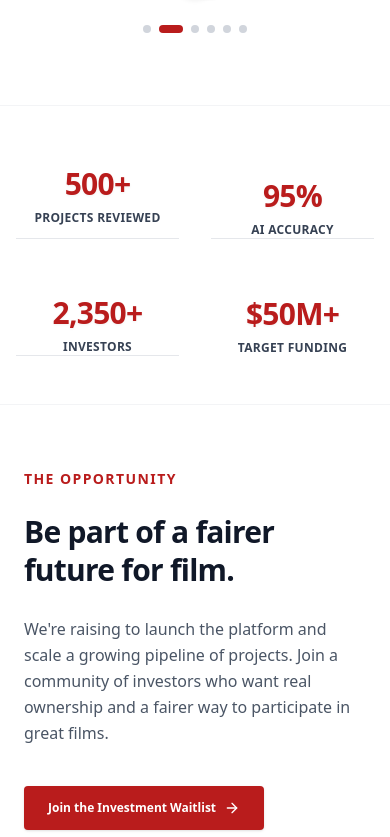
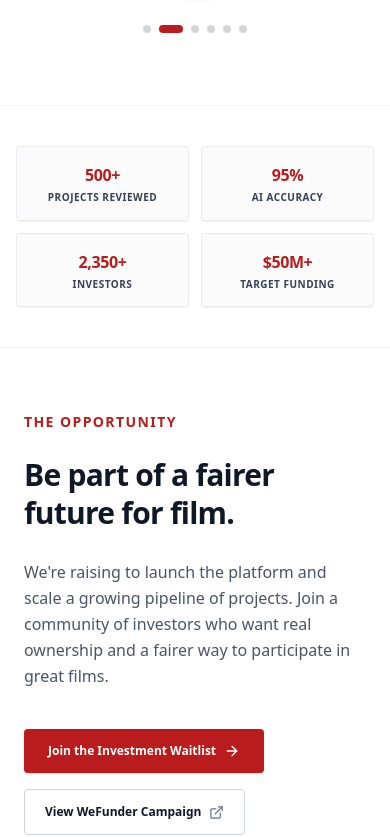
Before and after one commit to ChHashim88/bff3, a Next.js app: page / in a window 390 px wide. Shown: the part 4174-5011 px from the top of the page. Built offline with nearby package versions, Linux system fonts and the light colour scheme.

Commit message:
style: redesign Stats section with responsive 2x2 cards on mobile

```diff
--- a/src/components/layout/Footer.tsx
+++ b/src/components/layout/Footer.tsx
@@ -5,7 +5,7 @@ export default function Footer() {
     <footer className="bg-white border-t border-gray-100 text-gray-700 py-8 sm:py-10">
       <div className="max-w-7xl mx-auto px-4 sm:px-6 lg:px-8">
         <div className="flex flex-col sm:flex-row items-center justify-between text-xs text-gray-500 font-medium gap-4">
-          <p>© 2025 Big Film Fund. All rights reserved.</p>
+          <p>© 2026 Big Film Fund. All rights reserved.</p>
           <div className="flex items-center space-x-6">
             <a href="#" className="hover:text-gray-900 transition-colors">Privacy Policy</a>
             <a href="#" className="hover:text-gray-900 transition-colors">Terms of Use</a>
--- a/src/components/sections/Stats.tsx
+++ b/src/components/sections/Stats.tsx
@@ -53,29 +53,30 @@ export default function Stats() {
   ];
 
   return (
-    <section className="py-12 sm:py-16 bg-white border-b border-gray-100 overflow-hidden">
+    <section className="py-10 sm:py-16 bg-white border-b border-gray-100 overflow-hidden">
       <div className="max-w-7xl mx-auto px-4 sm:px-6 lg:px-8">
-        <div className="grid grid-cols-2 md:grid-cols-4 gap-8 md:gap-0 divide-y md:divide-y-0 md:divide-x divide-gray-200">
+
+        {/* Responsive Grid: 2x2 Card Grid on Mobile, 4-Column Strip on Desktop */}
+        <div className="grid grid-cols-2 md:grid-cols-4 gap-3 sm:gap-6 md:gap-0 md:divide-x divide-gray-200">
           {stats.map((item, idx) => (
             <motion.div
               key={idx}
-              initial={{ opacity: 0, scale: 0.75, y: 20 }}
+              initial={{ opacity: 0, scale: 0.85, y: 15 }}
               whileInView={{ opacity: 1, scale: 1, y: 0 }}
               viewport={{ once: true, margin: "-40px" }}
               transition={{
-                duration: 0.8,
-                delay: idx * 0.12,
+                duration: 0.7,
+                delay: idx * 0.1,
                 ease: [0.16, 1, 0.3, 1],
               }}
-              whileHover={{ y: -4 }}
-              className={`flex flex-col items-center justify-center text-center px-4 group cursor-pointer ${
-                idx !== 0 ? 'pt-6 md:pt-0' : ''
-              }`}
+              whileHover={{ y: -3 }}
+              className="bg-gray-50/70 md:bg-transparent border border-gray-200/80 md:border-0 rounded-sm p-4 sm:p-6 md:p-4 flex flex-col items-center justify-center text-center group cursor-pointer hover:border-[#B91C1C]/40 hover:bg-red-50/30 md:hover:bg-transparent transition-all duration-300 shadow-2xs md:shadow-none"
             >
+              {/* Stat Number */}
               <motion.div
-                whileHover={{ scale: 1.12 }}
+                whileHover={{ scale: 1.08 }}
                 transition={{ type: "spring", stiffness: 300 }}
-                className="text-3xl sm:text-4xl lg:text-5xl font-semibold text-[#B91C1C] tracking-tight mb-2 group-hover:text-red-700 transition-colors drop-shadow-xs"
+                className="text-2.5xl xs:text-3xl sm:text-4xl lg:text-5xl font-bold text-[#B91C1C] tracking-tight mb-1 sm:mb-2 group-hover:text-red-700 transition-colors drop-shadow-2xs whitespace-nowrap"
               >
                 <AnimatedCounter
                   target={item.target}
@@ -84,12 +85,15 @@ export default function Stats() {
                   isLocale={item.isLocale}
                 />
               </motion.div>
-              <div className="text-xs sm:text-sm font-semibold text-gray-700 tracking-wide uppercase group-hover:text-[#B91C1C] transition-colors">
+
+              {/* Stat Label */}
+              <div className="text-[10px] xs:text-xs sm:text-sm font-bold text-gray-700 tracking-wider uppercase group-hover:text-[#B91C1C] transition-colors leading-tight max-w-[140px] sm:max-w-none">
                 {item.label}
               </div>
             </motion.div>
           ))}
         </div>
+
       </div>
     </section>
   );
```
